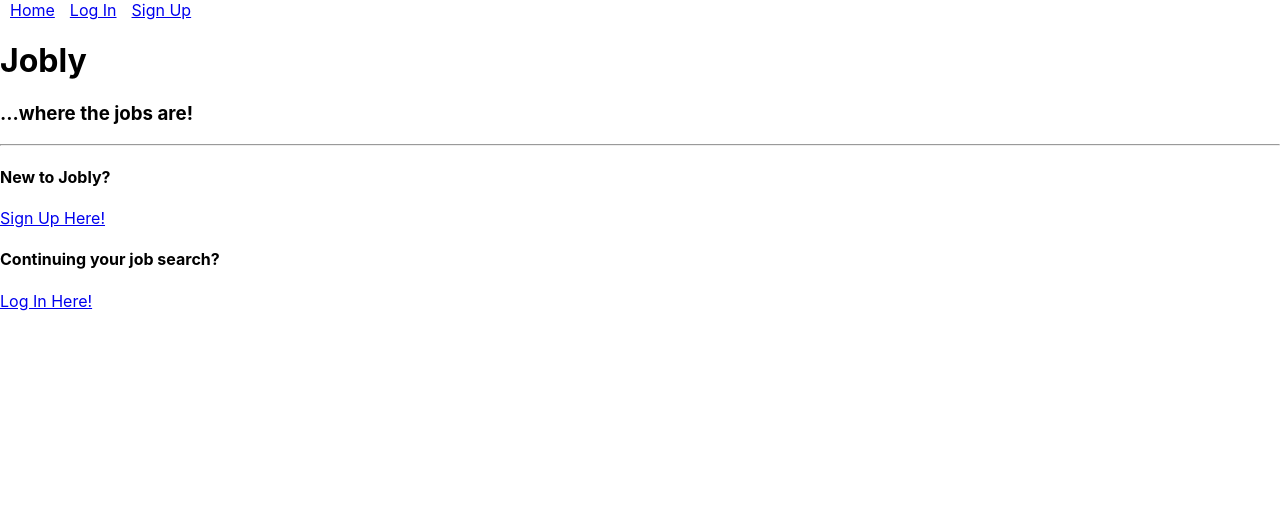
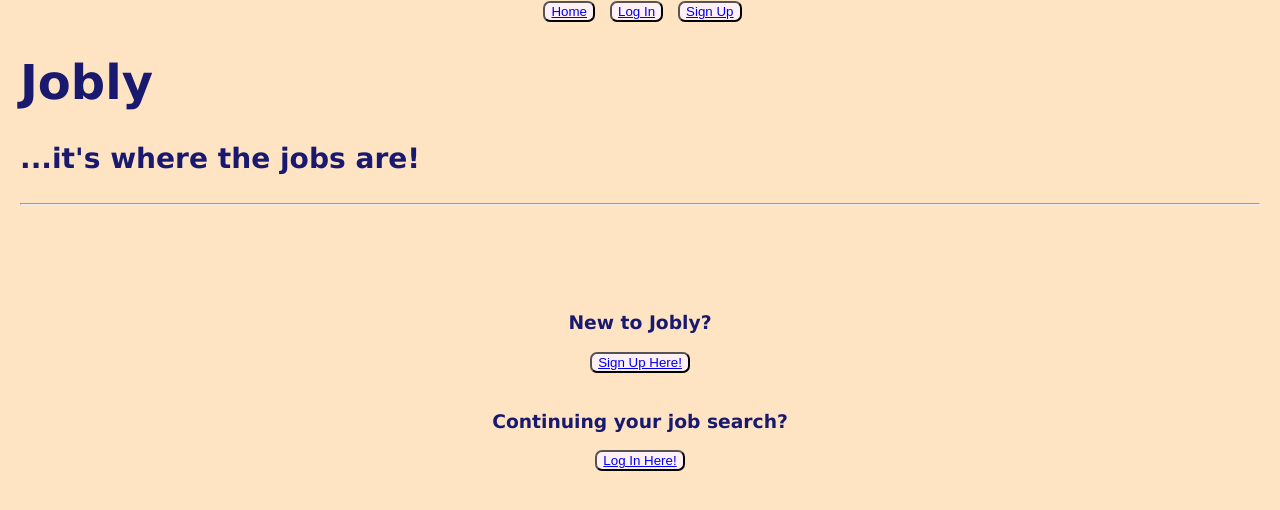
Before and after one commit to DERegan54/React-Jobly, a React (Create React App) app in the folder frontend/: page / in a window 1280 px wide. Shown: the top 510 px of the page. Built offline with nearby package versions, Linux system fonts and the light colour scheme; no server answers.

Commit message:
Fixed <ProfileForm/> issue

```diff
--- a/frontend/src/App.css
+++ b/frontend/src/App.css
@@ -1,32 +1,36 @@
-.App {
-  text-align: left;
+body {
+  color:midnightblue;
+  margin-left: 20px;
+  margin-right: 20px;
+  background-color: bisque;
 }
 
-.App-logo {
-  animation: App-logo-spin infinite 20s linear;
-  height: 40vmin;
+.Home {
+  color: midnightblue;
+  font-family: 'Lucida Sans', 'Lucida Sans Regular', 'Lucida Grande', 'Lucida Sans Unicode', Geneva, Verdana, sans-serif;
+  text-align: center;
 }
 
-.App-header {
-  background-color: #282c34;
-  min-height: 100vh;
-  display: flex;
-  flex-direction: column;
-  align-items: center;
-  justify-content: center;
-  font-size: calc(10px + 2vmin);
-  color: white;
+.Home-container {
+  margin-top: 50px;
+}
+.LoginForm {
+  text-align: center;
 }
 
-.App-link {
-  color: #61dafb;
+.Header {
+  color: midnightblue;
+  text-align: left;
+  font-family: 'Lucida Sans', 'Lucida Sans Regular', 'Lucida Grande', 'Lucida Sans Unicode', Geneva, Verdana, sans-serif;
+  font-size: x-large;
 }
 
-@keyframes App-logo-spin {
-  from {
-    transform: rotate(0deg);
-  }
-  to {
-    transform: rotate(360deg);
-  }
+.SignupForm {
+  text-align: center;
 }
+
+button {
+  color: steelblue;
+  background-color: lavenderblush;
+  border-radius: 7px;
+}
--- a/frontend/src/App.js
+++ b/frontend/src/App.js
@@ -6,6 +6,7 @@ import useLocalStorage from './UseLocalStorage';
 import JoblyApi from './api';
 import UserContext from './users/UserContext';
 import jwt_decode from 'jwt-decode';
+import "./App.css"
 
 export const TOKEN_STORAGE_ID = "jobly-token";
 
@@ -81,6 +82,7 @@ function App() {
   console.log(applicationIds);
 
   return (
+    <div className="App">
       <BrowserRouter>
         <UserContext.Provider
             value={{currentUser, setCurrentUser, hasAppliedToJob, applyToJob}}>
@@ -90,6 +92,7 @@ function App() {
           </div>
         </UserContext.Provider>
       </BrowserRouter>
+    </div>
   );
 }
 
--- a/frontend/src/Home.js
+++ b/frontend/src/Home.js
@@ -1,7 +1,11 @@
-import React, {useContext} from 'react';
-import {Link} from 'react-router-dom';
+import React, {useState, useEffect, useContext} from 'react';
+import {Link, Redirect} from 'react-router-dom';
 import Header from './common/Header';
 import UserContext from "./users/UserContext";
+import JoblyApi from "./api";
+import SearchForm from "./common/SearchForm";
+import JobCardList from './jobs/JobCardList';
+
 
 const Home = () => {
     const {currentUser} = useContext(UserContext);
@@ -9,19 +13,24 @@ const Home = () => {
     const homeIfLoggedOut = () => {
         return (
             <div className='Home-loggedOut'>
-                <h4>New to Jobly?</h4>
-                <p><Link to="/signup">Sign Up Here!</Link></p>
-                <h4>Continuing your job search?</h4>
-                <p><Link to="/login">Log In Here!</Link></p>
+                <br></br>
+                <br></br>
+                <h3>New to Jobly?</h3>
+                <button><Link to="/signup">Sign Up Here!</Link></button>
+                <br></br>
+                <br></br>
+                <h3>Continuing your job search?</h3>
+                <button><Link to="/login">Log In Here!</Link></button>
             </div>
         );
     }
 
     const homeIfLoggedIn = () => {
+
         return (
             <div className='Home-loggedIn'>
-                <h2>Welcome back, {currentUser.username}!</h2>
-                <h5>Now let's find your dream job!</h5>
+                <h2>Welcome, {currentUser.username}!</h2>
+                <h4>It's time to find your dream job!</h4>
             </div>
         );
     }
@@ -29,7 +38,9 @@ const Home = () => {
     return (
         <div className="Home">
             <Header />
-            {currentUser ? homeIfLoggedIn() : homeIfLoggedOut()}
+            <div className='Home-container'>
+                {currentUser ? homeIfLoggedIn() : homeIfLoggedOut()}
+            </div>
        </div>
     );
 }
--- a/frontend/src/common/Header.js
+++ b/frontend/src/common/Header.js
@@ -1,10 +1,11 @@
 import React from 'react';
+
 
 const Header = () => {
     return (
         <div className='Header'>
             <h1>Jobly</h1>
-            <h3>...where the jobs are!</h3>
+            <h3>...it's where the jobs are!</h3>
             <hr></hr>
         </div>
     );
--- a/frontend/src/companies/CompanyDetail.js
+++ b/frontend/src/companies/CompanyDetail.js
@@ -19,6 +19,9 @@ const CompanyDetail = () => {
         getCompany();
     }, [handle]);
 
+    function showJobs() {
+        <JobCardList jobs={company.jobs} />
+    }
     console.log(company)
     console.log(company.jobs)
     console.log(typeof company.jobs)
@@ -47,6 +50,7 @@ const CompanyDetail = () => {
             <p><b>Company Description</b>: {company.description}</p>
             <br></br>
             <h3>Positions for Hire at {company.name}:</h3>
+            {/* <button onClick='showJobs()'>See available jobs for {company.name}</button> */}
             {/* <p><JobCardList jobs={company.jobs} /></p> */}
 
         </div>
--- a/frontend/src/nav/Navbar.css
+++ b/frontend/src/nav/Navbar.css
@@ -1,5 +1,15 @@
+.Navbar {
+    text-align: center;
+    margin-right: 30px;
+    margin-left: 30px;
+}
+
 span {
     display: inline;
     padding-right: 5px;
     padding-left: 10px;
 }
+
+button {
+    color: steelblue;
+}
--- a/frontend/src/nav/Navbar.js
+++ b/frontend/src/nav/Navbar.js
@@ -9,11 +9,11 @@ const Navbar = ({logout}) => {
     const navIfLoggedIn = () => {
         return (
             <div className="Navbar-loggedIn">
-                <span><NavLink to="/">Home</NavLink></span>
-                <span><NavLink to="/companies">Companies</NavLink></span>
-                <span><NavLink to="/jobs">Jobs</NavLink></span>
-                <span><NavLink to="/profile">{currentUser.username}'sProfile</NavLink></span>
-                <span><Link to="/" onClick={logout}>Log Out</Link></span>
+                <span><button><NavLink to="/">Home</NavLink></button></span>
+                <span><button><NavLink to="/companies">Companies</NavLink></button></span>
+                <span><button><NavLink to="/jobs">Jobs</NavLink></button></span>
+                <span><button><NavLink to="/profile">{currentUser.username}'sProfile</NavLink></button></span>
+                <span><button><Link to="/" onClick={logout}>Log Out</Link></button></span>
             </div>
         )
     }
@@ -21,9 +21,9 @@ const Navbar = ({logout}) => {
     const navIfLoggedOut = () => {
         return (
             <div className="Navbar-loggedOut">
-                <span><NavLink to="/">Home</NavLink></span>
-                <span><NavLink to="/login">Log In</NavLink></span>
-                <span><NavLink to="/signup">Sign Up</NavLink></span>
+                <span><button><NavLink to="/">Home</NavLink></button></span>
+                <span><button><NavLink to="/login">Log In</NavLink></button></span>
+                <span><button><NavLink to="/signup">Sign Up</NavLink></button></span>
             </div>
         );
     }
--- a/frontend/src/users/LoginForm.js
+++ b/frontend/src/users/LoginForm.js
@@ -26,6 +26,7 @@ const LoginForm = ({login}) => {
     return (
         <div className="LoginForm">
             <Header />
+            <h3>Log in here to resume your job search:</h3>
             <form onSubmit={handleSubmit}>
                 <br></br>
                 <label htmlFor="username">Username: </label>
--- a/frontend/src/users/ProfileForm.js
+++ b/frontend/src/users/ProfileForm.js
@@ -6,6 +6,7 @@ import JoblyApi from '../api';
 const ProfileForm = () => {
     const {currentUser, setCurrentUser} = useContext(UserContext);
     const initialState = {
+        username: currentUser.username,
         password: "",
         firstName: currentUser.firstName,
         lastName: currentUser.lastName,
@@ -50,6 +51,9 @@ const ProfileForm = () => {
         <div className="ProfileForm">
             <h4>Update {currentUser.username}'s' Profile Here:</h4>
             <form onSubmit={handleSubmit}>
+                <label htmlFor="username">Username:</label>
+                <span className="ProfileForm-username">{formData.username}</span>
+                <br></br>
                 <label htmlFor="firstName">First Name: </label>
                 <input
                     className="ProfileForm-firstNameInput"
@@ -99,7 +103,7 @@ const ProfileForm = () => {
                 {updateConfirmed
                     ?
                     <Alert messages={["Profile successfully updated"]} /> : null}
-                <button type="submit" onSubmit={handleSubmit}>Save changes</button>
+                <button type="submit">Save changes</button>
             </form>
         </div>
     )
--- a/frontend/src/users/SignupForm.js
+++ b/frontend/src/users/SignupForm.js
@@ -35,6 +35,7 @@ const SignupForm = ({signup}) => {
     return (
         <div className="SignupForm">
             <Header />
+            <h3>Sign up here to begin your job search:</h3>
             <br></br>
             <form onSubmit={handleSubmit}>
                 <label htmlFor="username">Username: </label>
```
Lines whose indentation alone changed are shown as unchanged.
